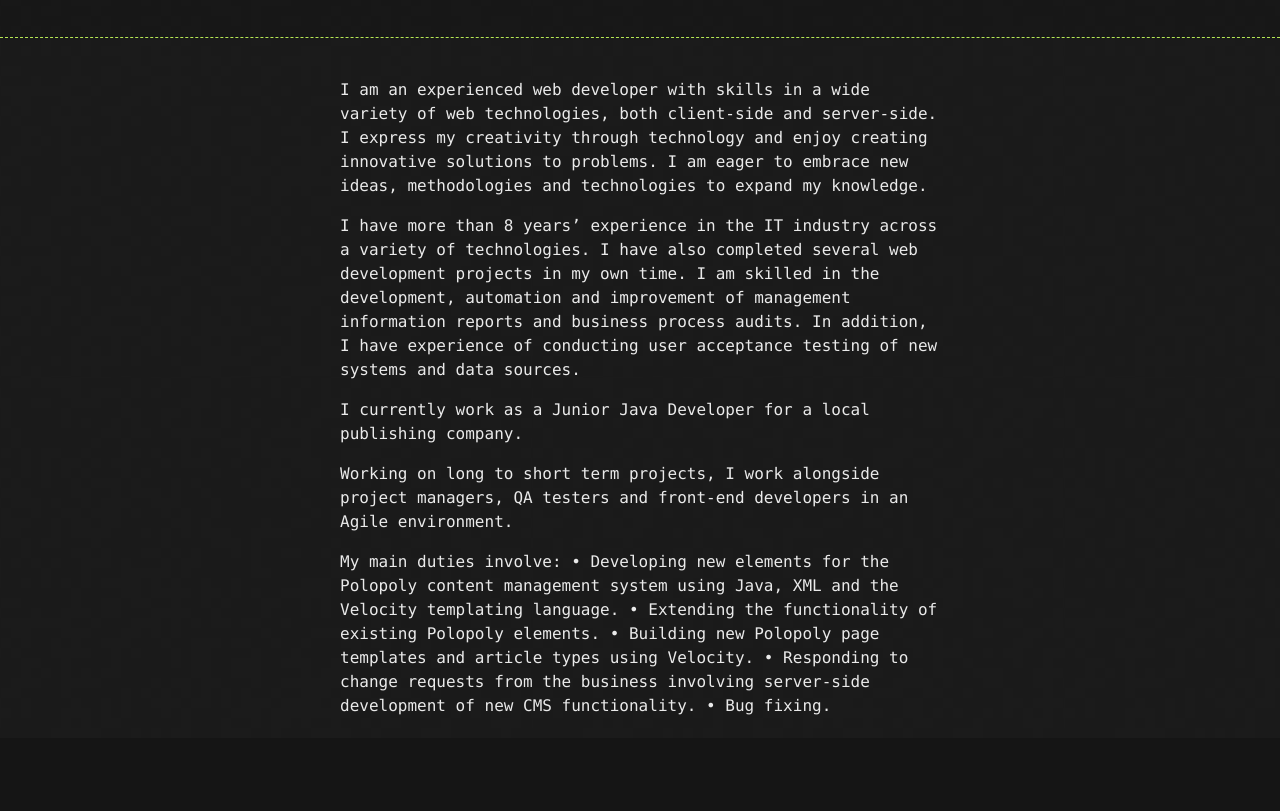
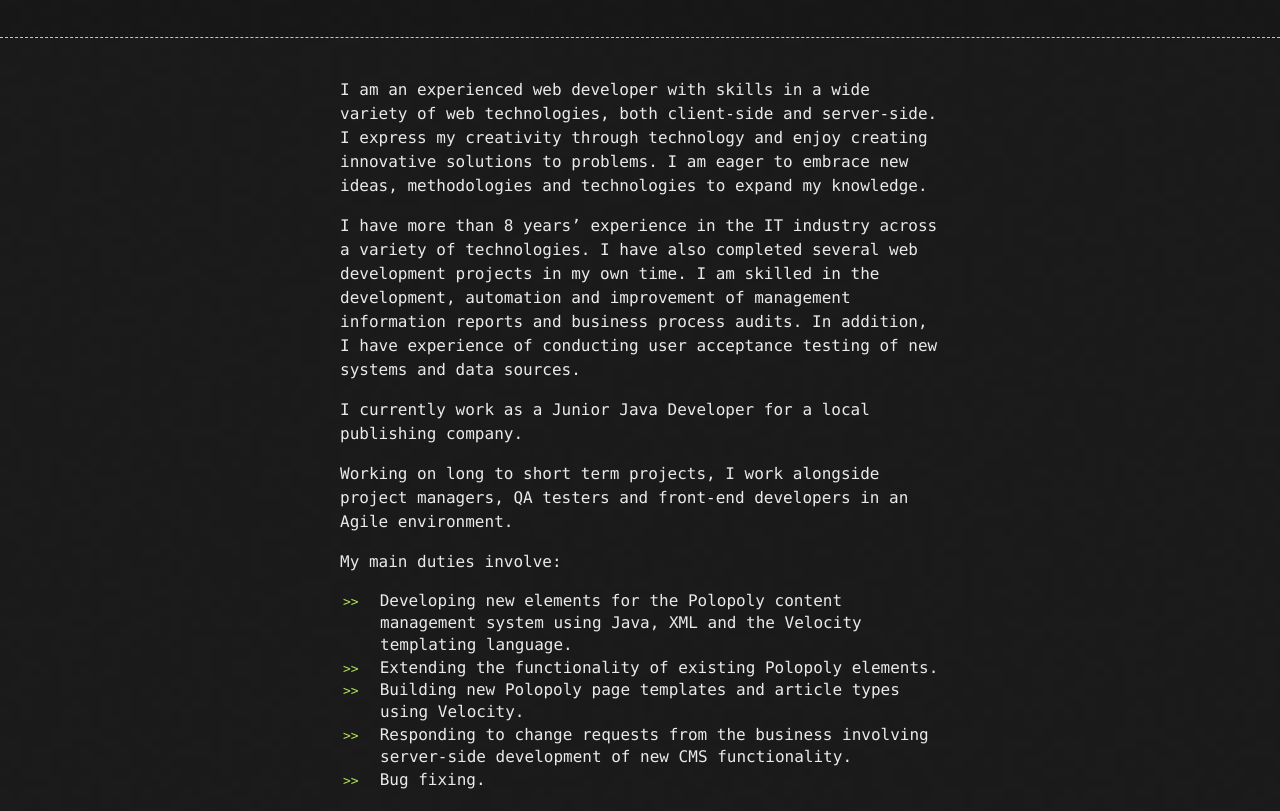
Before and after one commit to JavaDevVictoria/JavaDevVictoria.github.io, a plain HTML site: page index.html in a window 1280 px wide. Shown: the part 155-966 px from the top of the page. Before the commit the page ends 893 px from the top, so only its background shows below. Drawn offline with Linux system fonts and the light colour scheme.

Commit message:
Update index.html

```diff
--- a/index.html
+++ b/index.html
@@ -35,11 +35,14 @@
 <p>Working on long to short term projects, I work alongside project managers, QA testers and front-end developers in an Agile environment.</p>
 
 <p>My main duties involve:
-• Developing new elements for the Polopoly content management system using Java, XML and the Velocity templating language.
-• Extending the functionality of existing Polopoly elements.
-• Building new Polopoly page templates and article types using Velocity.
-• Responding to change requests from the business involving server-side development of new CMS functionality.
-• Bug fixing.</p>
+  <ul>
+    <li>Developing new elements for the Polopoly content management system using Java, XML and the Velocity templating language.</li>
+    <li>Extending the functionality of existing Polopoly elements.</li>
+    <li>Building new Polopoly page templates and article types using Velocity.</li>
+    <li>Responding to change requests from the business involving server-side development of new CMS functionality.</li>
+    <li>Bug fixing.</li>
+  </ul>
+</p>
       </section>
     </div>
 
```
